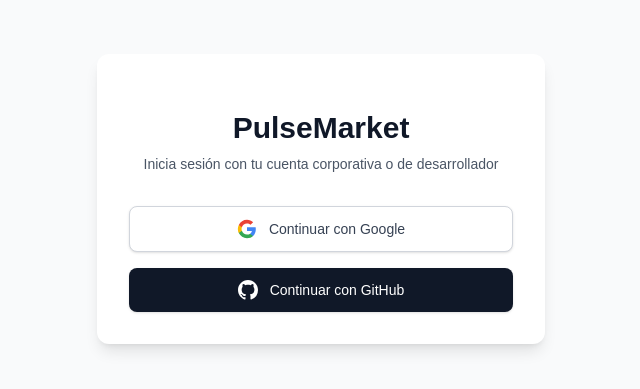
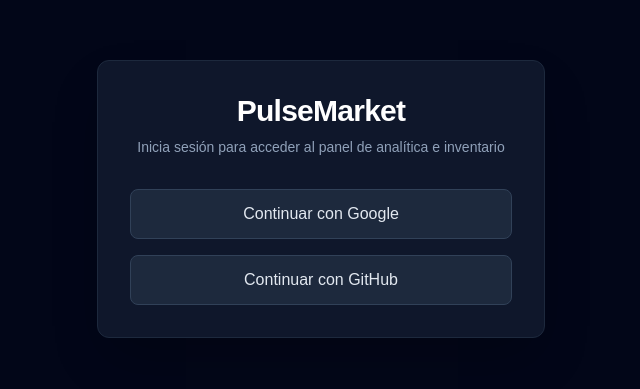
Before and after one commit to Angel-Emmanuel-6174/pulsemarket, a Next.js app: page /login in a window 1280 px wide. Shown: the part 201-590 px from the top of the page, without its empty margins (319-959 px from the left). Built offline with nearby package versions, Linux system fonts and the light colour scheme; no server answers.

Commit message:
fix(routes): actualizar src/app/login/page.tsx para reconstruir la ruta en Vercel

```diff
--- a/src/app/login/page.tsx
+++ b/src/app/login/page.tsx
@@ -2,19 +2,16 @@
 
 export default function LoginPage() {
   return (
-    <div className="flex min-h-screen items-center justify-center bg-gray-50 px-4 py-12 dark:bg-gray-900">
-      <div className="w-full max-w-md space-y-8 rounded-xl bg-white p-8 shadow-lg dark:bg-gray-800">
+    <div className="flex min-h-screen items-center justify-center bg-slate-950 p-4 text-white">
+      <div className="w-full max-w-md space-y-8 rounded-xl border border-slate-800 bg-slate-900 p-8 shadow-2xl">
         <div className="text-center">
-          <h2 className="mt-6 text-3xl font-extrabold text-gray-900 dark:text-white">
-            PulseMarket
-          </h2>
-          <p className="mt-2 text-sm text-gray-600 dark:text-gray-400">
-            Inicia sesión con tu cuenta corporativa o de desarrollador
+          <h1 className="text-3xl font-bold tracking-tight text-white">PulseMarket</h1>
+          <p className="mt-2 text-sm text-slate-400">
+            Inicia sesión para acceder al panel de analítica e inventario
           </p>
         </div>
 
         <div className="mt-8 space-y-4">
-          {/* Botón de Google */}
           <form
             action={async () => {
               "use server";
@@ -23,31 +20,12 @@
           >
             <button
               type="submit"
-              className="flex w-full items-center justify-center gap-3 rounded-lg border border-gray-300 bg-white px-4 py-3 text-sm font-medium text-gray-700 shadow-sm hover:bg-gray-50 focus:outline-none focus:ring-2 focus:ring-blue-500 focus:ring-offset-2 dark:border-gray-600 dark:bg-gray-700 dark:text-white dark:hover:bg-gray-600"
+              className="flex w-full items-center justify-center gap-3 rounded-lg border border-slate-700 bg-slate-800 px-4 py-3 font-medium text-slate-200 transition-colors hover:bg-slate-700 hover:text-white"
             >
-              <svg className="h-5 w-5" viewBox="0 0 24 24">
-                <path
-                  fill="#4285F4"
-                  d="M22.56 12.25c0-.78-.07-1.53-.2-2.25H12v4.26h5.92c-.26 1.37-1.04 2.53-2.21 3.31v2.77h3.57c2.08-1.92 3.28-4.74 3.28-8.09z"
-                />
-                <path
-                  fill="#34A853"
-                  d="M12 23c2.97 0 5.46-.98 7.28-2.66l-3.57-2.77c-.98.66-2.23 1.06-3.71 1.06-2.86 0-5.29-1.93-6.16-4.53H2.18v2.84C3.99 20.53 7.7 23 12 23z"
-                />
-                <path
-                  fill="#FBBC05"
-                  d="M5.84 14.09c-.22-.66-.35-1.36-.35-2.09s.13-1.43.35-2.09V7.06H2.18C1.43 8.55 1 10.22 1 12s.43 3.45 1.18 4.94l2.85-2.22.81-.63z"
-                />
-                <path
-                  fill="#EA4335"
-                  d="M12 5.38c1.62 0 3.06.56 4.21 1.64l3.15-3.15C17.45 2.09 14.97 1 12 1 7.7 1 3.99 3.47 2.18 7.06l3.66 2.84c.87-2.6 3.3-4.52 6.16-4.52z"
-                />
-              </svg>
               Continuar con Google
             </button>
           </form>
 
-          {/* Botón de GitHub */}
           <form
             action={async () => {
               "use server";
@@ -56,11 +34,8 @@
           >
             <button
               type="submit"
-              className="flex w-full items-center justify-center gap-3 rounded-lg bg-gray-900 px-4 py-3 text-sm font-medium text-white shadow-sm hover:bg-gray-800 focus:outline-none focus:ring-2 focus:ring-gray-500 focus:ring-offset-2 dark:bg-gray-700 dark:hover:bg-gray-600"
+              className="flex w-full items-center justify-center gap-3 rounded-lg border border-slate-700 bg-slate-800 px-4 py-3 font-medium text-slate-200 transition-colors hover:bg-slate-700 hover:text-white"
             >
-              <svg className="h-5 w-5 fill-current" viewBox="0 0 24 24">
-                <path d="M12 0C5.37 0 0 5.37 0 12c0 5.31 3.435 9.795 8.205 11.385.6.105.825-.255.825-.57 0-.285-.015-1.23-.015-2.235-3.015.555-3.795-.735-4.035-1.41-.135-.345-.72-1.41-1.23-1.695-.42-.225-1.02-.78-.015-.795.945-.015 1.62.87 1.845 1.23 1.08 1.815 2.805 1.305 3.495.99.105-.78.42-1.305.765-1.605-2.67-.3-5.46-1.335-5.46-5.925 0-1.305.465-2.385 1.23-3.225-.12-.3-.54-1.53.12-3.18 0 0 1.005-.315 3.3 1.23.96-.27 1.98-.405 3-.405s2.04.135 3 .405c2.295-1.56 3.3-1.23 3.3-1.23.66 1.65.24 2.88.12 3.18.765.84 1.23 1.905 1.23 3.225 0 4.605-2.805 5.625-5.475 5.925.435.375.81 1.095.81 2.22 0 1.605-.015 2.895-.015 3.3 0 .315.225.69.825.57A12.02 12.02 0 0024 12c0-6.63-5.37-12-12-12z" />
-              </svg>
               Continuar con GitHub
             </button>
           </form>
```
